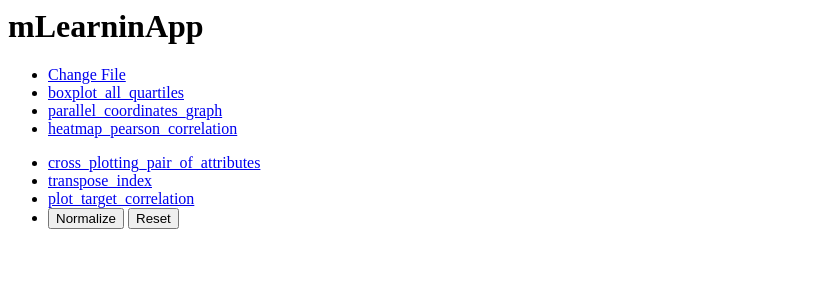
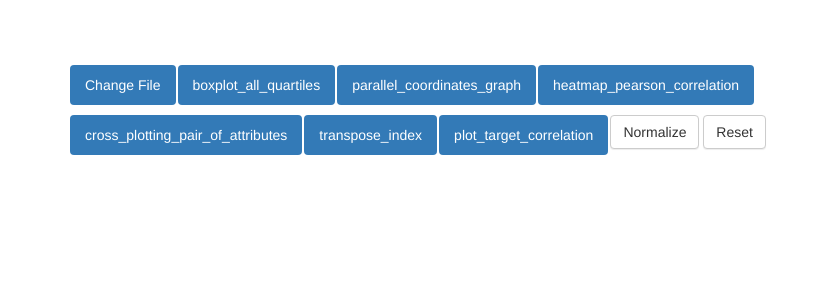
Before and after one commit to Vifespoir/mLearningApp, a Flask app: a page that uses templates/layout.html in a window 1280 px wide. Shown: the top 300 px of the page, without its empty margins (0-821 px from the left). Run offline with Flask 2, Linux system fonts and the light colour scheme; some libraries are stand-ins or nearby versions.

Commit message:
changed html

```diff
--- a/templates/layout.html
+++ b/templates/layout.html
@@ -1,5 +1,18 @@
-<div class=container>
-  <h1>mLearninApp</h1>
-</div>
+<!doctype html>
+<head>
+  <meta charset="utf-8" />
+  <meta http-equiv="X-UA-Compatible" content="IE=edge">
+  <meta name="viewport" content="width=device-width, initial-scale=1">
+
+  <title>Machine Learning App</title>
+  <!-- <link rel=stylesheet type=text/css href="{{ url_for('static', filename='style.css') }}"> -->
+  <link rel=stylesheet type=text/css href="{{ url_for('static', filename='css/bootstrap-theme.min.css') }}">
+  <link rel=stylesheet type=text/css href="{{ url_for('static', filename='css/bootstrap.min.css') }}">
+  <link rel=stylesheet type=text/css href="{{ url_for('static', filename='css/custom.css') }}">
+
+  <!-- <script src="{{ url_for('static', filename='jquery.min.js') }}"></script>
+  <script src="{{ url_for('static', filename='jquery-ui.min.js') }}"></script> -->
+</head>
+<!-- <link rel=stylesheet type=text/css href="allison-style.css"> -->
 {% block content %}
 {% endblock %}
```
